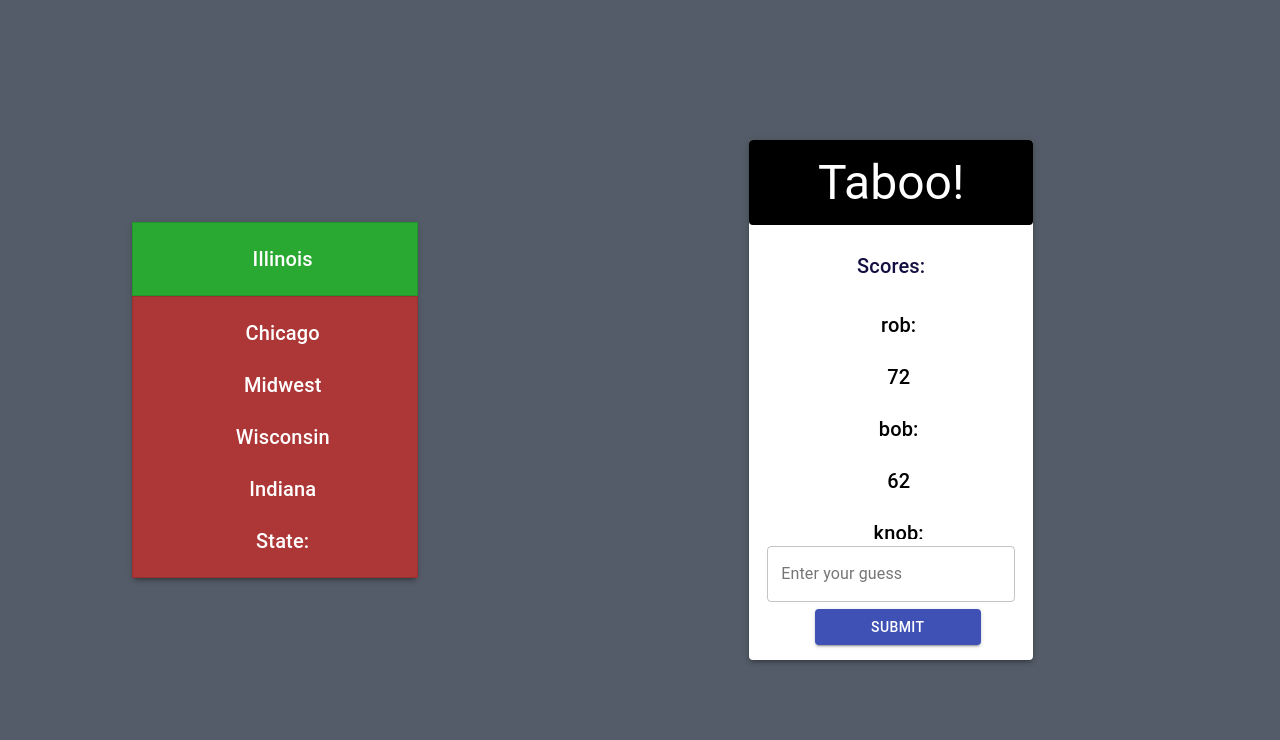
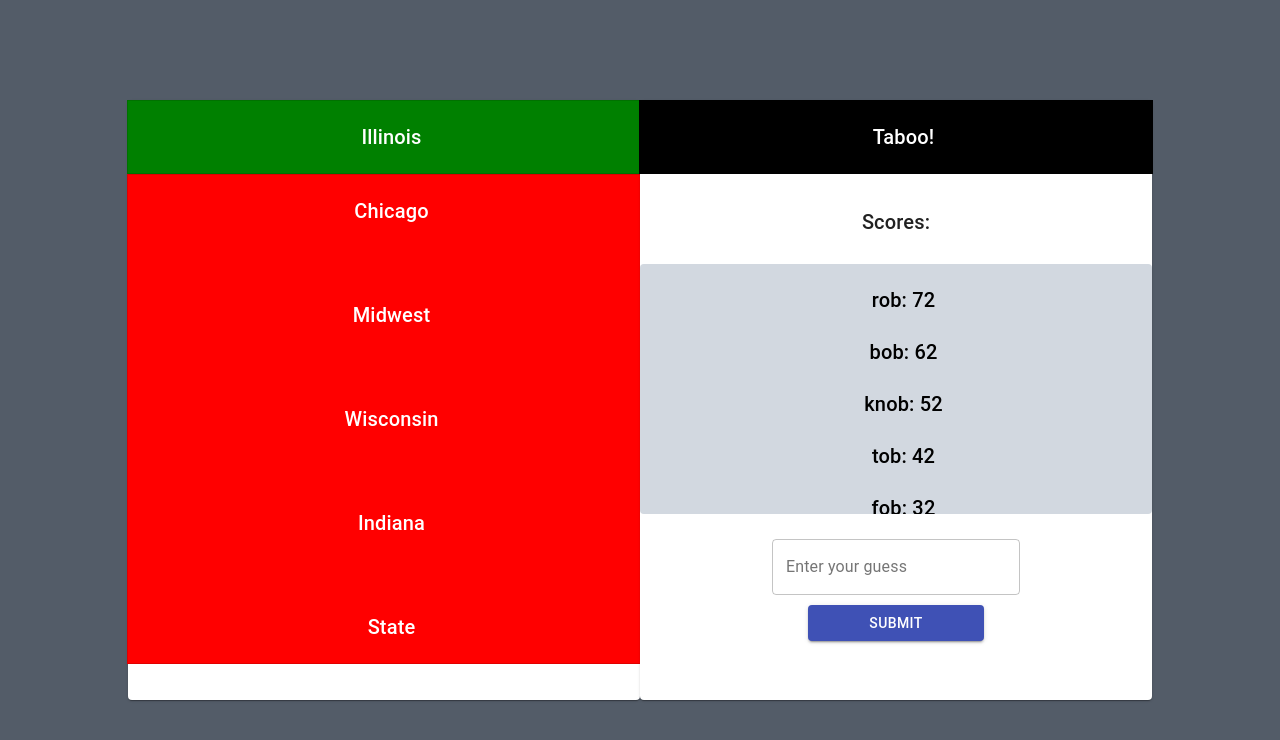
Before and after one commit to Kalashnikkov/taboo_online, a React (Create React App) app in the folder frontend/taboo_frontend/: page / in a window 1280 px wide. Shown: the top 740 px of the page. Built offline with nearby package versions, Linux system fonts and the light colour scheme.

Commit message:
Second update for the game page

```diff
--- a/frontend/taboo_frontend/src/pages/gamePage.js
+++ b/frontend/taboo_frontend/src/pages/gamePage.js
@@ -4,9 +4,9 @@ import {
   Container,
   Paper,
   Typography,
-  TextField,
   Button,
   ButtonGroup,
+  TextField
 } from '@material-ui/core';
 
 
@@ -17,15 +17,16 @@ const useStyles = makeStyles(() => ({
     height: '100vh',
     overflow: 'hidden',
     display: 'flex',
-    flexDirection: 'row',
-    alignItems: 'center',
+    justifyContent: 'center',
+    alignItems: 'center'
 
   },
-
   containerItems: {
+    width: '1000px',
     display: 'flex',
-    flexDirection: 'row',
+    flexDirection: 'column',
     alignItems: 'center',
+    justifyContent: 'center'
 
   },
   paperLayout: {
@@ -37,6 +38,16 @@ const useStyles = makeStyles(() => ({
     alignItems: 'center',
     color: '#130f40',
   },
+  firstPaperLayout: {
+    width: '100%',
+    margin: '0%',
+    display: 'flex',
+    flexDirection: 'column',
+    textAlign: 'center',
+    alignItems: 'center',
+    backgroundColor: 'green',
+    color: 'white'
+  },
   secondPaperLayout: {
     width: '100%',
     margin: '0%',
@@ -44,61 +55,56 @@ const useStyles = makeStyles(() => ({
     flexDirection: 'column',
     textAlign: 'center',
     alignItems: 'center',
-    backgroundColor: '#000000',
+    backgroundColor: 'red',
     color: 'white'
   },
   thirdPaperLayout: {
-    width: '75%',
-    margin: '2.5%',
+    width: '100%',
+    margin: '0%',
     display: 'flex',
     flexDirection: 'column',
     textAlign: 'center',
     alignItems: 'center',
-    backgroundColor: '#ffffff',
+    backgroundColor: 'black',
+    color: 'white'
+  },
+  fourthPaperLayout: {
+    width: '100%',
+    margin: '5%',
+    display: 'flex',
+    flexDirection: 'column',
+    textAlign: 'center',
+    alignItems: 'center',
+    backgroundColor: '#D2D8E0',
     color: 'black'
   },
-  fourthPaperLayout: {
-    backgroundColor: '#29A932',
-    color: 'white',
-    width: '100%'
-  },
-  fifthPaperLayout: {
-    backgroundColor: '#AD3737',
-    color: 'white',
-    width: '100%'
-  },
   buttonLogin: {
-    marginLeft: '30px',
-    width: '78%'
+    margin: '5%',
   },
   textInput: {
-    width: '75%',
-    marginTop: '2.5%',
-    marginBottom: '2.5%'
+    width: '1000px'
+
   },
   title: {
     margin: '5%',
   },
   buttonGroup: {
-      width: '75%',
-      marginTop: '2.5%',
+      width: '38%',
       marginBottom: '5%',
   },
-  topButtonGroup: {
-    width: '75%',
-    marginTop: '2.5%',
-    marginBottom: '5%',
-    backgroundColor: '#ffffff'
-},
+
 playerList: {
     marginRight: '25px'
 },
-scores: {
-    marginTop: '25px'
-},
-textField: {
-    margin: '0%'
+
+outsideContainer: {
+    height: '75%',
+    width: '40%',
+    display: 'flex',
+    flexDirection: 'column',
+    alignItems: 'center'
 }
+
 
 }));
 
@@ -106,60 +112,50 @@ export const GamePage = () => {
   const classes = useStyles();
   return (
     <div className={classes.root}>
-
-    <Container className={classes.containerItems}>
-
-    <Container>
-    <Paper elevation={3} className={classes.paperLayout}>
-    <Paper elevation={0} className={classes.fourthPaperLayout} variant="outlined" square>
+      <Paper className={classes.outsideContainer}>
+        <Paper elevation={0} className={classes.firstPaperLayout} variant="outlined" square>
             <Typography className={classes.playerList} component="h5" variant="h6">
                 <ul>Illinois</ul>
             </Typography>
         </Paper>
-    <Paper elevation={0} className={classes.fifthPaperLayout} variant="outlined" square>
+        <Paper elevation={0} className={classes.secondPaperLayout} variant="outlined" square>
             <Typography className={classes.playerList} component="h5" variant="h6">
             <ul>Chicago</ul>
+            <br></br>
             <ul>Midwest</ul>
+            <br></br>
             <ul>Wisconsin</ul>
+            <br></br>
             <ul>Indiana</ul>
-            <ul>State:</ul>
+            <br></br>
+            <ul>State</ul>
             </Typography>
         </Paper>
       </Paper>
-    </Container>
-
-    <Container>
-        <Paper elevation={3} className={classes.paperLayout}>
-        <Paper elevation={0} className={classes.secondPaperLayout} >
-          <Typography className={classes.title} component="h4" variant="h3">
-            Taboo!
+      <Paper className={classes.outsideContainer}>
+      <Paper elevation={0} className={classes.thirdPaperLayout} variant="outlined" square>
+            <Typography className={classes.playerList} component="h5" variant="h6">
+                <ul>Taboo!</ul>
             </Typography>
         </Paper>
         <Typography className={classes.scores} component="h5" variant="h6">
+        <br></br>
         Scores:
+        <br></br>
         </Typography>
-        <Paper elevation={0} className={classes.thirdPaperLayout} style={{maxHeight: 250, overflow: 'auto'}} >
+        <Paper elevation={0} className={classes.fourthPaperLayout} style={{maxHeight: 250, overflow: 'auto'}} >
         <Typography className={classes.playerList} component="h5" variant="h6">
-            <ul>rob:</ul>
-            <ul>72</ul>
-            <ul>bob:</ul>
-            <ul>62</ul>
-            <ul>knob:</ul>
-            <ul>52</ul>
-            <ul>tob:</ul>
-            <ul>42</ul>
-            <ul>fob:</ul>
-            <ul>32</ul>
-            <ul>zob:</ul>
-            <ul>72</ul>
-            <ul>blob:</ul>
-            <ul>72</ul>
-            <ul>sob:</ul>
-            <ul>0</ul>
+            <ul>rob: 72</ul>
+            <ul>bob: 62</ul>
+            <ul>knob: 52</ul>
+            <ul>tob: 42</ul>
+            <ul>fob: 32</ul>
+            <ul>zob: 22</ul>
+            <ul>blob: 12</ul>
+            <ul>sob: 0</ul>
         </Typography>
         </Paper>
         <form className={classes.textField} noValidate autoComplete="off">
-
         <TextField id="outlined-basic" label="Enter your guess" variant="outlined" />
         </form>
         <ButtonGroup className={classes.buttonGroup} fullWidth="True" >
@@ -168,10 +164,6 @@ export const GamePage = () => {
             </Button>
         </ButtonGroup>
       </Paper>
-    </Container>
-
-
-    </Container>
     </div>
   );
 };
```
Lines whose indentation alone changed are shown as unchanged.
